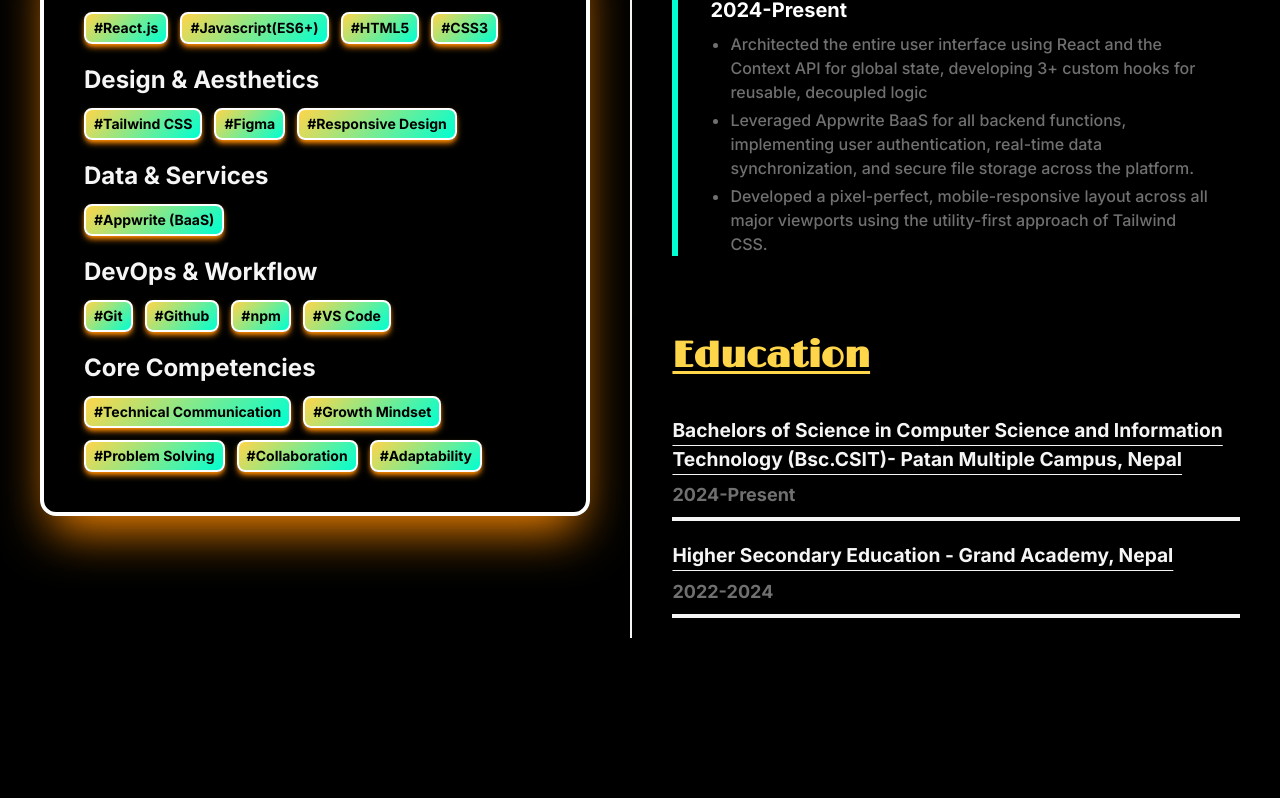
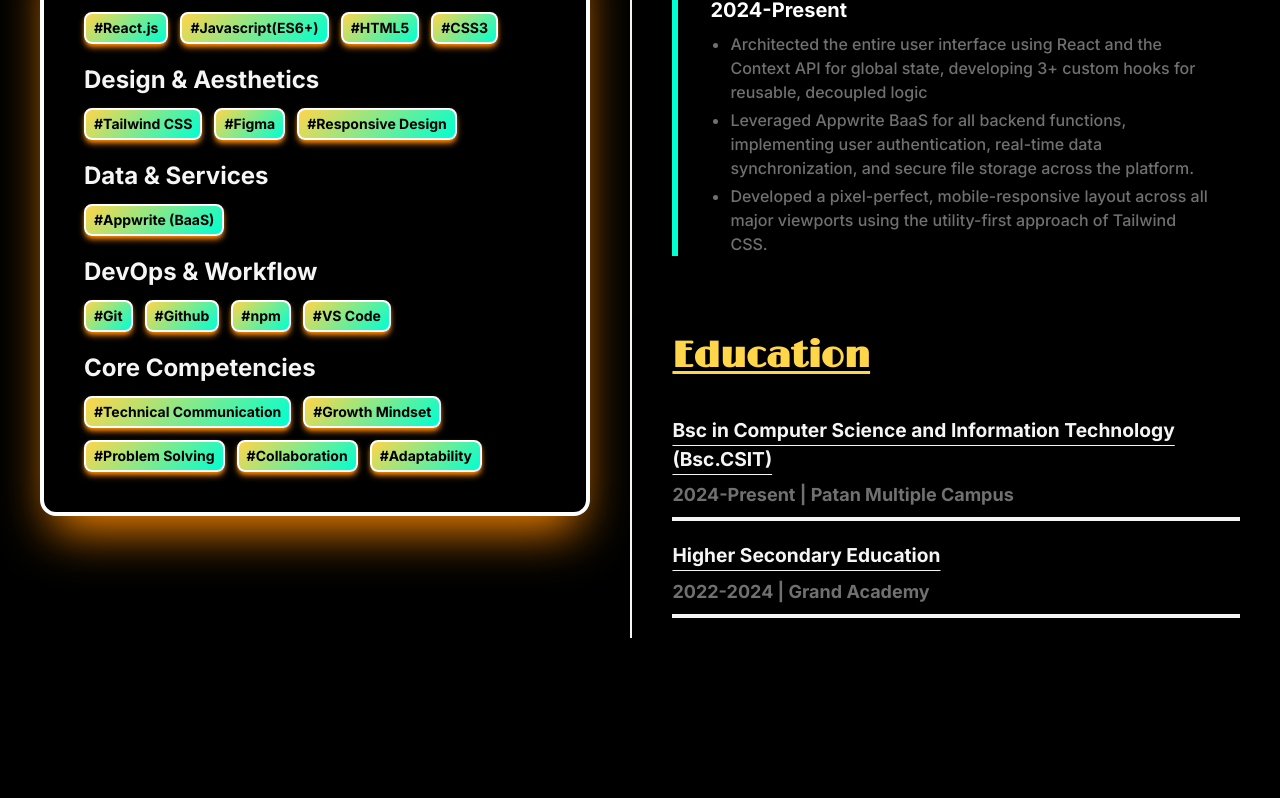
Before and after one commit to Chitrakar09/Personal_Portfolio, a React (Vite) app: page /realm/about in a window 1280 px wide. Shown: the part 1002-1800 px from the top of the page. Built offline with nearby package versions, Linux system fonts and the light colour scheme.

Commit message:
fix: update titles and dates in Education component for clarity and consistency

```diff
--- a/src/components/layout/About/CareerCard.jsx
+++ b/src/components/layout/About/CareerCard.jsx
@@ -51,7 +51,7 @@ function CareerCard({
         </h1>
       </div>
       <div id="timeline">
-        <h3 className={`font-extrabold text-center ${use==='experience'?'text-base tablet:text-xl smLaptop:text-xl laptop:text-xl lgLaptop:text-[1.2vw] 4k:text-4xl':'text-base tablet:text-lg smLaptop:text-lg laptop:text-lg lgLaptop:text-[1.1vw] 4k:text-3xl/normal text-text-muted'}`}>
+        <h3 className={`font-extrabold text-start ${use==='experience'?'text-base tablet:text-xl smLaptop:text-xl laptop:text-xl lgLaptop:text-[1.2vw] 4k:text-4xl':'text-sm tablet:text-lg smLaptop:text-lg laptop:text-lg lgLaptop:text-[1.1vw] 4k:text-3xl/normal text-text-muted'}`}>
           {date}
         </h3>
       </div>
--- a/src/components/layout/About/Education.jsx
+++ b/src/components/layout/About/Education.jsx
@@ -4,12 +4,12 @@ import { motion } from "motion/react";
 function Education() {
     const educations = [
     {
-      title: "Bachelors of Science in Computer Science and Information Technology (Bsc.CSIT)- Patan Multiple Campus, Nepal",
-      date: "2024-Present",
+      title: "Bsc in Computer Science and Information Technology (Bsc.CSIT)",
+      date: "2024-Present | Patan Multiple Campus",
     },
     {
-      title: "Higher Secondary Education - Grand Academy, Nepal",
-      date: "2022-2024",
+      title: "Higher Secondary Education",
+      date: "2022-2024 | Grand Academy",
     },
   ];
 
```
